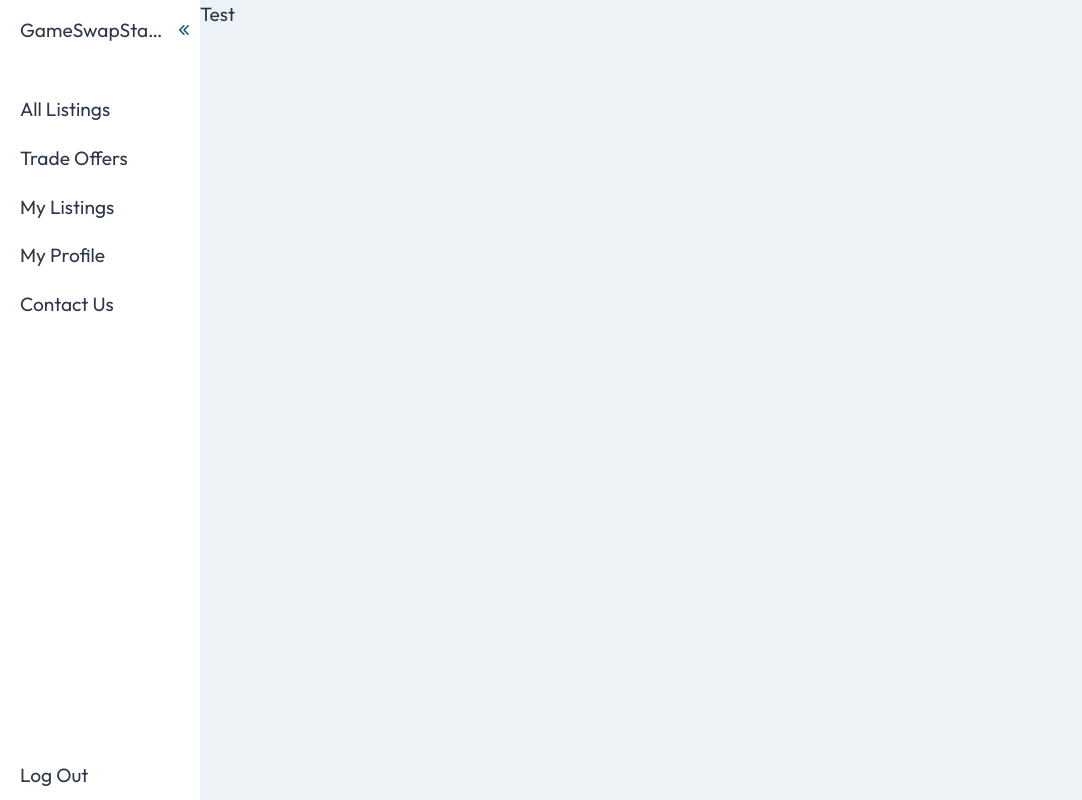
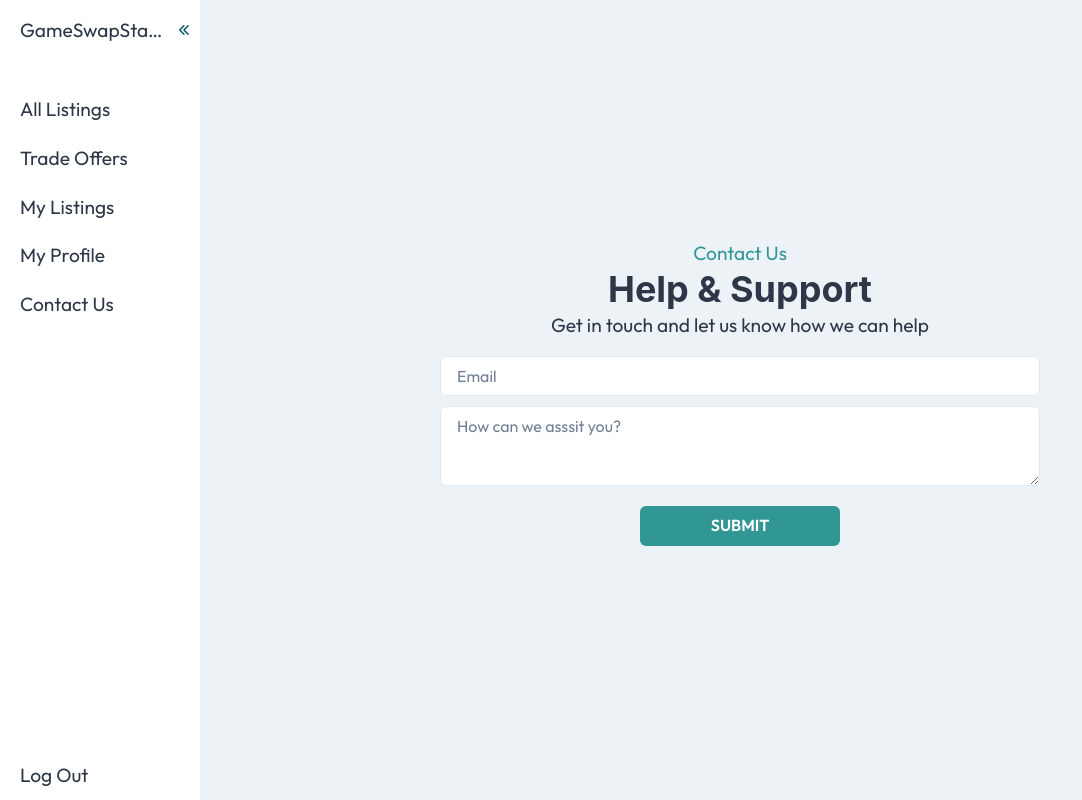
Before and after one commit to Chingoski/night-city, a React (Vite) app: page /contact-us in a window 1280 px wide. Shown: the whole page, without its empty margins (0-1082 px from the left). Built offline with nearby package versions, Linux system fonts and the light colour scheme; sample sign-in values are in the browser's storage.

Commit message:
feat: Created contact us component and added business logic for it

```diff
--- /dev/null
+++ b/src/components/ContactUs/ContactUs.tsx
@@ -0,0 +1,137 @@
+import {
+  Text,
+  Heading,
+  Button,
+  Flex,
+  Textarea,
+  FormControl,
+  FormErrorMessage,
+  Alert,
+  AlertIcon,
+  AlertTitle,
+  AlertDescription,
+  CloseButton,
+} from "@chakra-ui/react";
+
+import { useState } from "react";
+import validationSchema from "../../form_validation/contact-us/validation-schema";
+import TextInput from "../Form/TextInput";
+import { Form, Formik, Field, FieldInputProps, FormikProps } from "formik";
+
+function ContactUs() {
+  const [showAlert, setShowAlert] = useState(false);
+
+  return (
+    <Flex
+      w="100%"
+      flexDirection="column"
+      justifyContent="center"
+      alignItems="center"
+    >
+      {showAlert && (
+        <Alert
+          status="success"
+          position="absolute"
+          top="10px"
+          right="10px"
+          width="500px"
+        >
+          <AlertIcon />
+          <AlertTitle mr={2}>Success!</AlertTitle>
+          <AlertDescription>Your message has been sent.</AlertDescription>
+          <CloseButton
+            position="absolute"
+            right="8px"
+            top="8px"
+            onClick={() => setShowAlert(false)}
+          />
+        </Alert>
+      )}
+
+      <Text noOfLines={1} color="teal.500">
+        Contact Us
+      </Text>
+      <Heading as="h1" noOfLines={1}>
+        Help & Support
+      </Heading>
+      <Text noOfLines={1}>Get in touch and let us know how we can help</Text>
+
+      <Formik
+        initialValues={{
+          email: "",
+          message: "",
+        }}
+        validationSchema={validationSchema}
+        onSubmit={async (values, actions) => {
+          setShowAlert(true);
+          setTimeout(() => setShowAlert(false), 5000);
+          actions.setSubmitting(false);
+          values.email = "";
+          values.message = "";
+        }}
+      >
+        {(props) => (
+          <Form style={{ width: "70%", maxWidth: "600px" }}>
+            <Flex
+              flexDirection="column"
+              mt={4}
+              gap="10px"
+              justifyContent="center"
+              alignItems="center"
+              w="100%"
+            >
+              <TextInput
+                name="email"
+                placeholder="Email"
+                type="email"
+                background="white"
+              />
+              <Field name="message">
+                {({
+                  field,
+                  form,
+                }: {
+                  field: FieldInputProps<string>;
+                  form: FormikProps<any>;
+                }) => (
+                  <FormControl
+                    isInvalid={
+                      form.errors["message"] != "" &&
+                      form.errors["message"] != undefined &&
+                      form.touched["message"] == true
+                    }
+                  >
+                    <Textarea
+                      background="white"
+                      placeholder="How can we asssit you?"
+                      {...field}
+                    ></Textarea>
+                    <FormErrorMessage>
+                      {typeof form.errors["message"] === "string"
+                        ? (form.errors["message"] as string)
+                        : "Invalid input"}
+                    </FormErrorMessage>
+                  </FormControl>
+                )}
+              </Field>
+              <Button
+                textTransform="uppercase"
+                isLoading={props.isSubmitting}
+                type="submit"
+                backgroundColor="teal.500"
+                color="white"
+                marginTop="10px"
+                width="200px"
+                _hover={{ backgroundColor: "teal.300" }}
+              >
+                Submit
+              </Button>
+            </Flex>
+          </Form>
+        )}
+      </Formik>
+    </Flex>
+  );
+}
+
+export default ContactUs;
--- a/src/components/Form/TextInput.tsx
+++ b/src/components/Form/TextInput.tsx
@@ -1,10 +1,12 @@
-import { Input, FormControl, FormErrorMessage } from "@chakra-ui/react";
+import { Input, FormControl, FormErrorMessage, background } from "@chakra-ui/react";
 import { Field, FieldInputProps, FormikProps } from "formik";
 
-function TextInput(props: { name: string; placeholder: string, type: string }) {
+function TextInput(props: { name: string; placeholder: string; type: string, background?: string }) {
   const name = props.name;
   const placeholder = props.placeholder;
   const type = props.type;
+
+  const backgroundStyle = background ? {background: props.background} : {};
 
   return (
     <Field name={name}>
@@ -22,7 +24,7 @@ function TextInput(props: { name: string; placeholder: string, type: string }) {
             form.touched[name] == true
           }
         >
-          <Input {...field} placeholder={placeholder} type={type}/>
+          <Input w="100%" {...field} placeholder={placeholder} type={type} {...backgroundStyle}/>
           <FormErrorMessage>
             {typeof form.errors[name] === "string"
               ? (form.errors[name] as string)
--- /dev/null
+++ b/src/form_validation/contact-us/validation-schema.ts
@@ -0,0 +1,15 @@
+import * as yup from "yup";
+
+const validationSchema = yup.object().shape({
+  email: yup
+    .string()
+    .email("Please enter a valid email address")
+    .required("Email is required"),
+
+  message: yup
+    .string()
+    .min(50, "You should describe your problem/issue in more detail")
+    .required("Message is required"),
+});
+
+export default validationSchema;
--- a/src/pages/ContactUsPage.tsx
+++ b/src/pages/ContactUsPage.tsx
@@ -1,10 +1,16 @@
-import { Flex, useStyleConfig, Text } from "@chakra-ui/react";
+import {
+  useStyleConfig,
+  Flex,
+
+} from "@chakra-ui/react";
+
+
 
 import { navigationContext } from "../context/NavigationContext";
 import { useContext } from "react";
+import ContactUs from "../components/ContactUs/ContactUs";
 
 function ContactUsPage() {
-
   const { isCollapsed } = useContext(navigationContext);
   const styles = useStyleConfig("Home");
 
@@ -12,6 +18,9 @@ function ContactUsPage() {
     <Flex
       flexDirection="column"
       marginBottom="15px"
+      justifyContent="center"
+      alignItems="center"
+      width="100%"
       sx={{
         ...styles,
         width: isCollapsed
@@ -22,7 +31,7 @@ function ContactUsPage() {
           : "var(--open-nav-width)",
       }}
     >
-      <Text> Test</Text>
+     <ContactUs/>
     </Flex>
   );
 }
```
